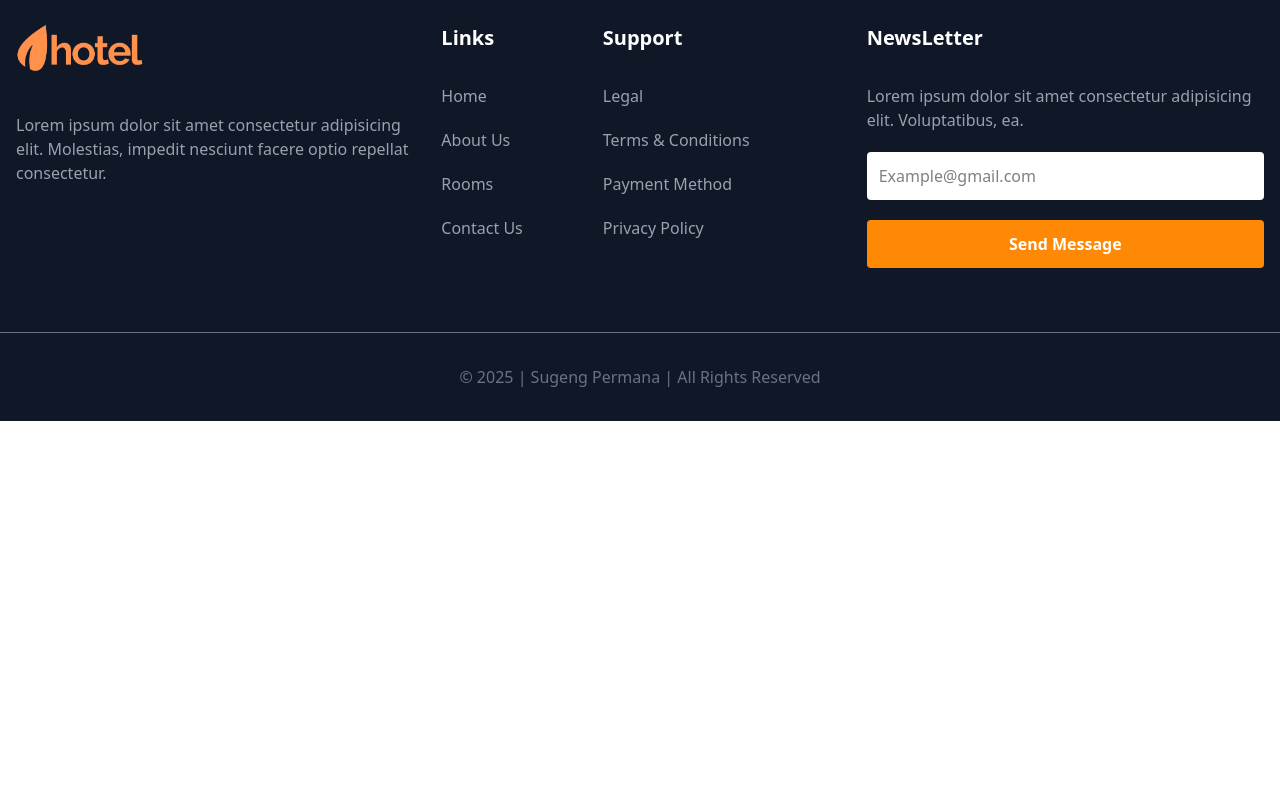
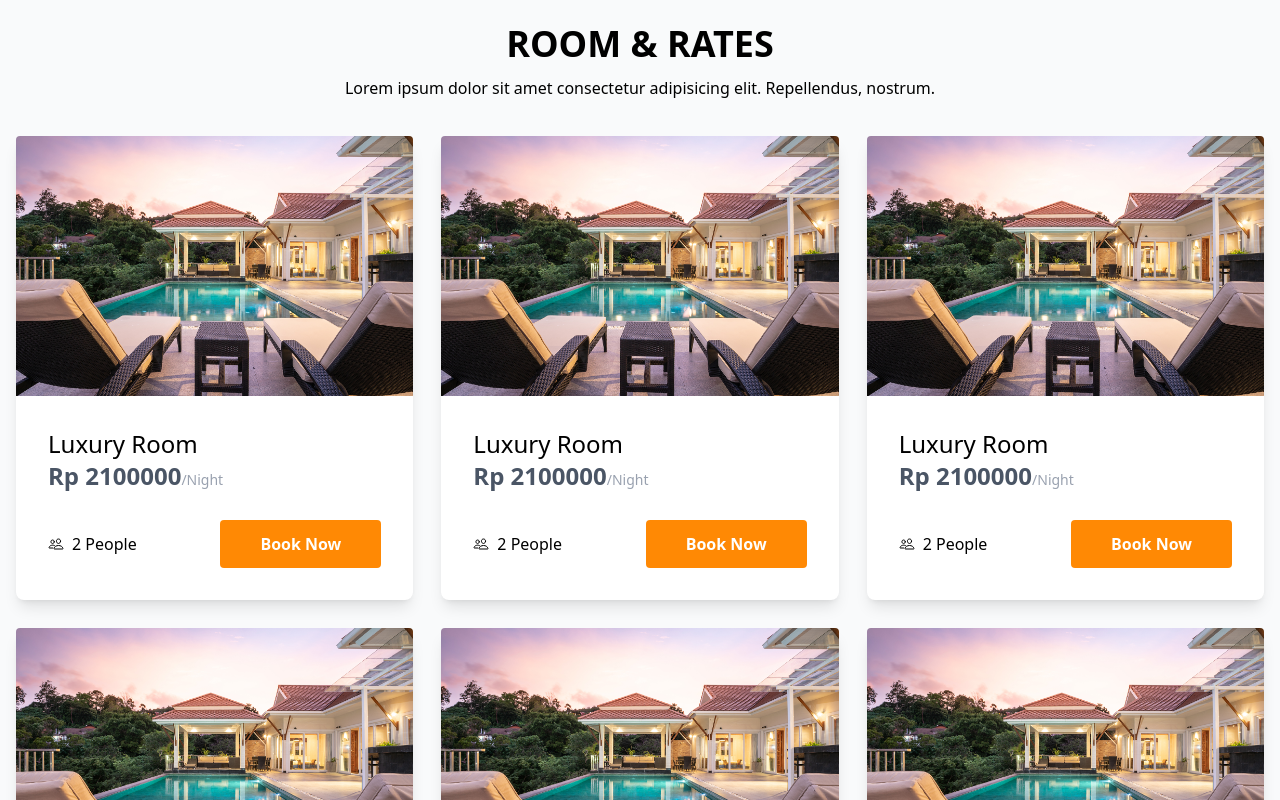
Before and after one commit to SugengPermana/booking-hotel, a Next.js app: page / in a window 1280 px wide. Shown: the part 840-1640 px from the top of the page. Before the commit the page ends 1261 px from the top, so only its background shows below. Built offline with nearby package versions, Linux system fonts and the light colour scheme.

Commit message:
create card to connect main tsx

```diff
--- a/app/page.tsx
+++ b/app/page.tsx
@@ -1,9 +1,17 @@
 import Hero from "@/components/hero";
+import Main from "@/components/main";
 
 export default function Home() {
   return (
     <div>
       <Hero />
+      <div className="mt-16">
+        <div className="text-center">
+          <h1 className="text-4xl font-bold uppercase">Room & Rates</h1>
+          <p className="py-3">Lorem ipsum dolor sit amet consectetur adipisicing elit. Repellendus, nostrum.</p>
+        </div>
+        <Main />
+      </div>
     </div>
   );
 }
--- /dev/null
+++ b/components/card.tsx
@@ -0,0 +1,47 @@
+import Image from "next/image";
+import Link from "next/link";
+import { IoPeopleOutline } from "react-icons/io5";
+
+const Card = () => {
+  return (
+    <div className="bg-white shadow-lg rounded-lg transition duration-100 hover:shadow-sm">
+      <div className="h-[260px] w-auto rounded-t-sm relative">
+        <Image
+          src="/hero.jpg"
+          width={384}
+          height={256}
+          alt="room image"
+          className="w-full h-full object-cover rounded-t-sm"
+        />
+      </div>
+      <div className="p-8">
+        <h4 className="text-2xl font-medium">
+          <Link
+            href="#"
+            className="hover:text-gray-800 transition duration-150"
+          >
+            Luxury Room
+          </Link>
+        </h4>
+        <h4 className="text-2xl mb-7">
+          <span className="font-semibold text-gray-600">Rp 2100000</span>
+          <span className="text-gray-400 text-sm">/Night</span>
+        </h4>
+        <div className="flex items-center justify-between">
+          <div className="flex items-center space-x-2">
+            <IoPeopleOutline />
+            <span>2 People</span>
+          </div>
+          <Link
+            href="#"
+            className="px-6 py-2.5 md:px-10 md:py-3 font-semibold text-white bg-orange-400 rounded-sm hover:bg-orange-500 transition duration-150"
+          >
+            Book Now
+          </Link>
+        </div>
+      </div>
+    </div>
+  );
+};
+
+export default Card;
--- /dev/null
+++ b/components/main.tsx
@@ -0,0 +1,18 @@
+import Card from "@/components/card"
+
+const Main = () => {
+  return (
+    <div className="max-w-screen-xl py-6 pb-20 px-4 mx-auto">
+      <div className="grid gap-7 md:grid-cols-3">
+        <Card />
+        <Card />
+        <Card />
+        <Card />
+        <Card />
+        <Card />
+      </div>
+    </div>
+  )
+}
+
+export default Main
```
